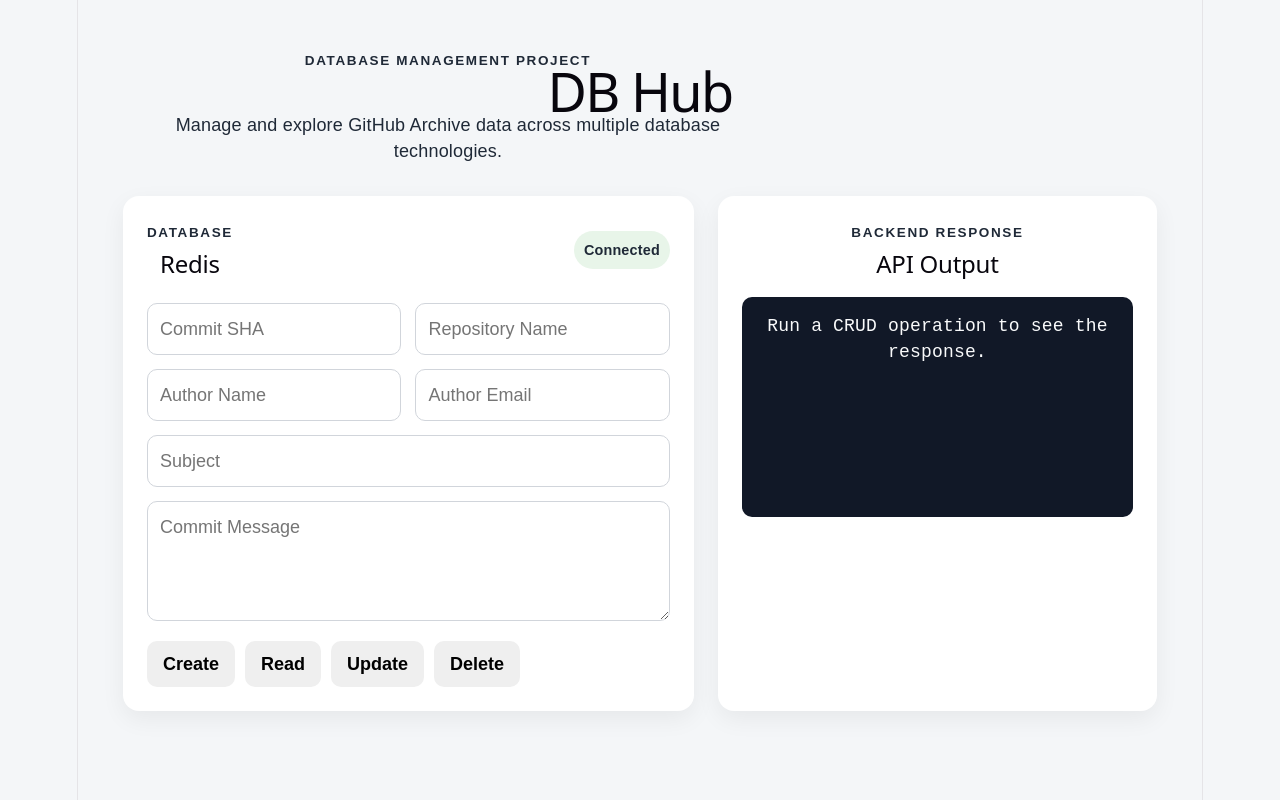
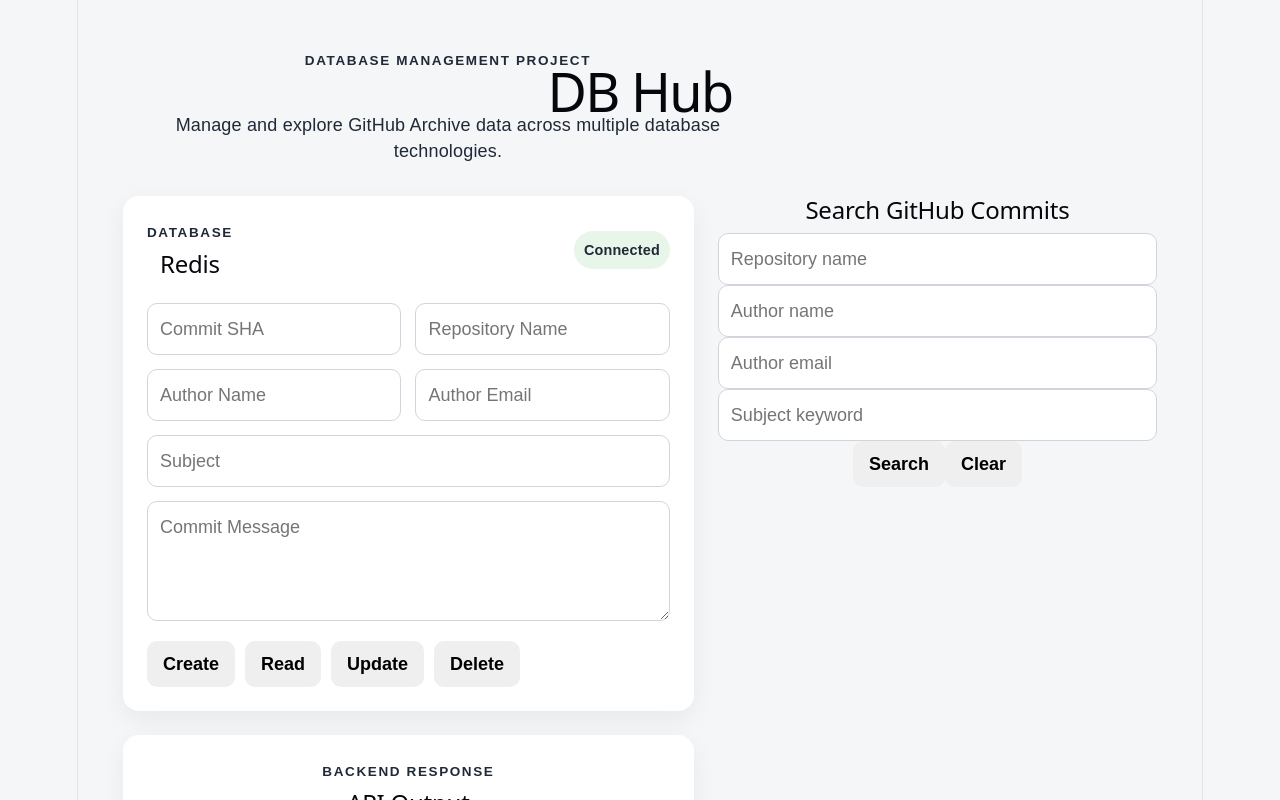
Before and after one commit to UBSDFS/db-hub-proj, a React app in the folder frontend/: page / in a window 1280 px wide. Shown: the top 800 px of the page. Built offline with nearby package versions, Linux system fonts and the light colour scheme; the HTML template or start-up script is replaced by a standard one.

Commit message:
feat: add GitHub commit search interface

```diff
--- a/frontend/src/App.jsx
+++ b/frontend/src/App.jsx
@@ -2,6 +2,8 @@ import { useState } from "react";
 import RedisCrudCard from "./components/RedisCrudCard";
 import ApiResponse from "./components/ApiResponse";
 import "./App.css";
+
+import CommitSearchCard from "./components/CommitSearchCard";
 
 function App() {
   const [result, setResult] = useState(null);
@@ -24,7 +26,10 @@ function App() {
           apiUrl={apiUrl}
           onResult={setResult}
         />
-
+<CommitSearchCard
+  apiUrl={apiUrl}
+  setResult={setResult}
+/>
         <ApiResponse result={result} />
       </div>
     </main>
--- /dev/null
+++ b/frontend/src/components/CommitSearchCard.jsx
@@ -0,0 +1,96 @@
+import { useState } from "react";
+
+function CommitSearchCard({ apiUrl, setResult }) {
+  const [repoName, setRepoName] = useState("");
+  const [authorName, setAuthorName] = useState("");
+  const [authorEmail, setAuthorEmail] = useState("");
+  const [subject, setSubject] = useState("");
+
+  const searchCommits = async () => {
+    const params = new URLSearchParams();
+
+    if (repoName) {
+      params.append("repo_name", repoName);
+    }
+
+    if (authorName) {
+      params.append("author_name", authorName);
+    }
+
+    if (authorEmail) {
+      params.append("author_email", authorEmail);
+    }
+
+    if (subject) {
+      params.append("subject", subject);
+    }
+
+    try {
+      const response = await fetch(
+        `${apiUrl}/commits/search?${params.toString()}`
+      );
+
+      const data = await response.json();
+
+      setResult(data);
+    } catch (error) {
+      setResult({
+        error: "Unable to search commits"
+      });
+    }
+  };
+
+  const clearSearch = () => {
+    setRepoName("");
+    setAuthorName("");
+    setAuthorEmail("");
+    setSubject("");
+    setResult(null);
+  };
+
+  return (
+    <section className="card">
+      <h2>Search GitHub Commits</h2>
+
+      <input
+        type="text"
+        placeholder="Repository name"
+        value={repoName}
+        onChange={(e) => setRepoName(e.target.value)}
+      />
+
+      <input
+        type="text"
+        placeholder="Author name"
+        value={authorName}
+        onChange={(e) => setAuthorName(e.target.value)}
+      />
+
+      <input
+        type="email"
+        placeholder="Author email"
+        value={authorEmail}
+        onChange={(e) => setAuthorEmail(e.target.value)}
+      />
+
+      <input
+        type="text"
+        placeholder="Subject keyword"
+        value={subject}
+        onChange={(e) => setSubject(e.target.value)}
+      />
+
+      <div className="button-group">
+        <button onClick={searchCommits}>
+          Search
+        </button>
+
+        <button onClick={clearSearch}>
+          Clear
+        </button>
+      </div>
+    </section>
+  );
+}
+
+export default CommitSearchCard;
```
